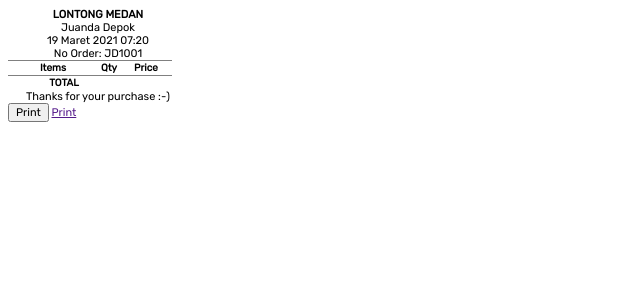
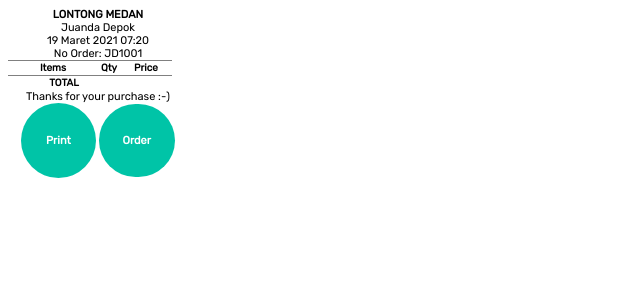
Before and after one commit to rumahaah/posq, a Django app: page /pos/cobaorder in a window 1280 px wide. Shown: the top 300 px of the page, without its empty margins (0-640 px from the left). Run offline with Django 3.2, Linux system fonts and the light colour scheme; data that the repository does not hold is empty.

Commit message:
update recipt

```diff
--- a/pos/templates/receipttoprint.html
+++ b/pos/templates/receipttoprint.html
@@ -16,6 +16,34 @@
       .ticket { width: 180px; max-width: 180px; }
       img { max-width: inherit; width: inherit; }
       @media print { .hidden-print, .hidden-print * { display: none !important; }}
+      .button {
+        /*font: bold 11px Arial;*/
+        /*margin-top: 10px;*/
+        text-align: center;
+        text-decoration: none;
+        /*background-color: #EEEEEE;*/
+        /*color: black;*/
+        /*background-color: #3273dc;*/
+        background-color: #00c4a7;
+        border-color: transparent;
+        color: #fff;
+        padding: 30px 24px 30px 24px;
+        /*border-top: 1px solid #CCCCCC;*/
+        /*border-right: 1px solid #333333;*/
+        /*border-bottom: 1px solid #333333;*/
+        /*border-left: 1px solid #CCCCCC;*/
+/*        padding-bottom: calc(.5em - 1px);
+        padding-top: calc(.5em - 1px);
+        padding-left: calc(1em + .25em);
+        padding-right: calc(1em + .25em);*/
+        border-radius: 290486px;
+        border-width: 1px;
+        justify-content: center;
+        /*height: 2.5em;*/
+        box-shadow: none;
+        font-weight: bold;
+
+      }
    </style>
    <title>Receipt - Order</title>
 </head>
@@ -49,8 +77,10 @@
 </table>
 <div style="text-align: center;">Thanks for your purchase :-)</div>
 </div>
-<button id="btnPrint" class="hidden-print">Print</button>
-<a class="" href="" class="hidden-print">Print</a>
+<div style="width: 180px; text-align: center; ">
+  <button id="btnPrint" class="hidden-print button">Print</button>
+  <a class="hidden-print button" href="../pos">Order</a>
+</div>
 <script type="text/javascript"> const $btnPrint = document.querySelector("#btnPrint"); $btnPrint.addEventListener("click", () => {window.print();});
 // window.onload = window.print; </script>
 </body>
```
